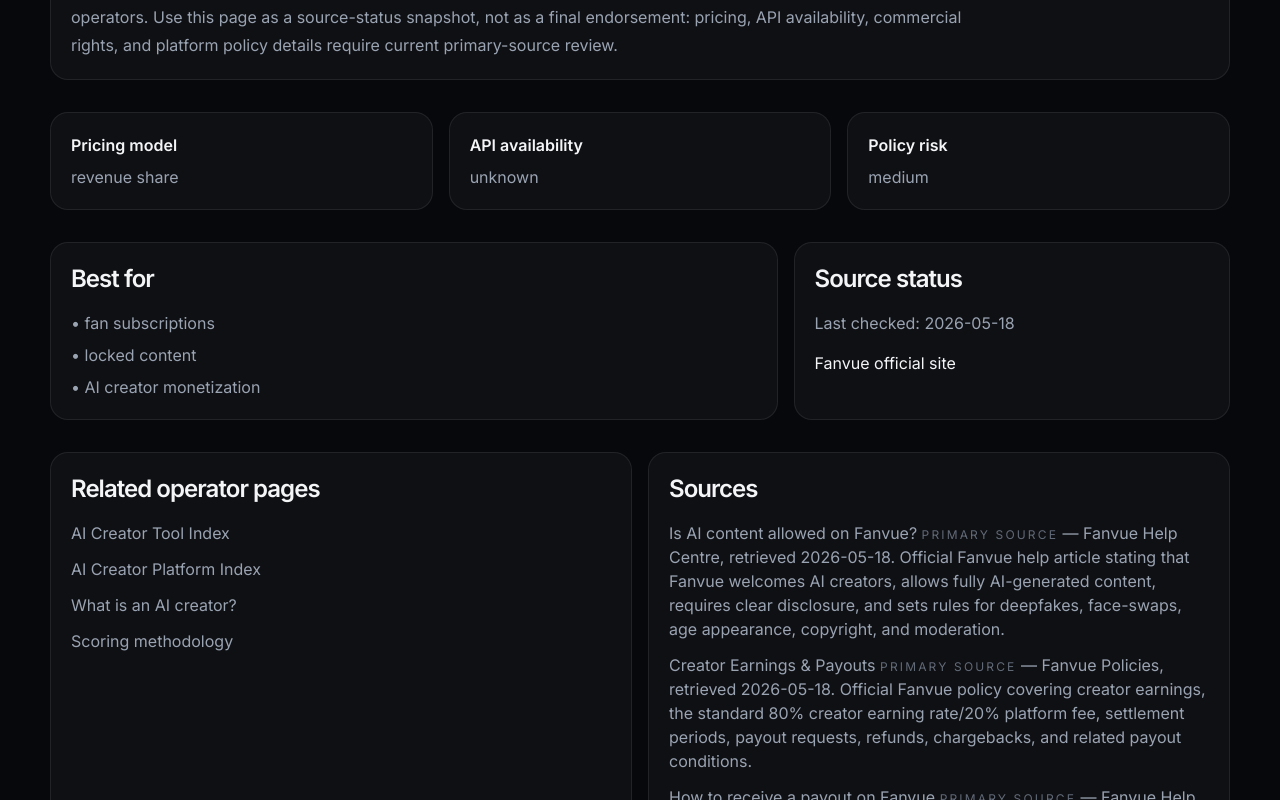
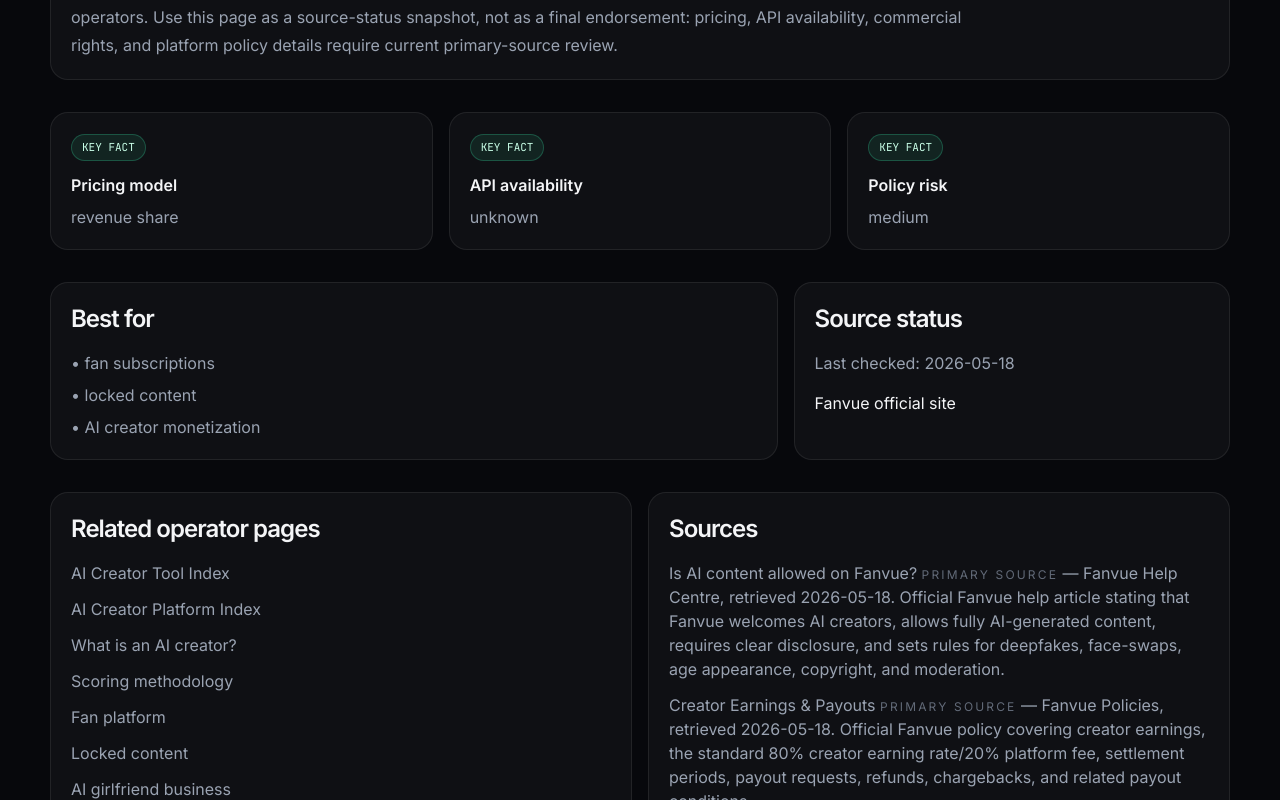
Before and after one commit to joewilsonai/ai-creator-ops, a Next.js app: page /tools/fanvue in a window 1280 px wide. Shown: the part 540-1340 px from the top of the page. Built offline with nearby package versions, Linux system fonts and the light colour scheme.

Commit message:
Add contextual glossary links to tool pages

```diff
--- a/app/tools/[slug]/page.tsx
+++ b/app/tools/[slug]/page.tsx
@@ -5,6 +5,51 @@
 
 function sourceTypeLabel(sourceType: string) {
   return sourceType === 'market_signal' ? 'market signal' : `${sourceType} source`;
+}
+
+function relatedGlossaryLinks(category: string) {
+  const linksByCategory: Record<string, { label: string; href: string }[]> = {
+    video_generation: [
+      { label: 'Image-to-video', href: '/glossary/image-to-video' },
+      { label: 'AI disclosure', href: '/glossary/ai-disclosure' },
+      { label: 'Identity consistency', href: '/glossary/identity-consistency' }
+    ],
+    image_generation: [
+      { label: 'Identity consistency', href: '/glossary/identity-consistency' },
+      { label: 'LoRA', href: '/glossary/lora' },
+      { label: 'Provenance', href: '/glossary/provenance' }
+    ],
+    identity_workflow: [
+      { label: 'Face swap', href: '/glossary/face-swap' },
+      { label: 'Identity consistency', href: '/glossary/identity-consistency' },
+      { label: 'Platform risk', href: '/glossary/platform-risk' }
+    ],
+    social_scheduler: [
+      { label: 'Creator automation', href: '/glossary/creator-automation' },
+      { label: 'Creator funnel', href: '/glossary/creator-funnel' },
+      { label: 'Platform risk', href: '/glossary/platform-risk' }
+    ],
+    dm_automation: [
+      { label: 'DM automation', href: '/glossary/dm-automation' },
+      { label: 'Creator automation', href: '/glossary/creator-automation' },
+      { label: 'AI girlfriend business', href: '/glossary/ai-girlfriend-business' }
+    ],
+    link_in_bio: [
+      { label: 'Creator funnel', href: '/glossary/creator-funnel' },
+      { label: 'Locked content', href: '/glossary/locked-content' },
+      { label: 'Fan platform', href: '/glossary/fan-platform' }
+    ],
+    fan_platform: [
+      { label: 'Fan platform', href: '/glossary/fan-platform' },
+      { label: 'Locked content', href: '/glossary/locked-content' },
+      { label: 'AI girlfriend business', href: '/glossary/ai-girlfriend-business' }
+    ]
+  };
+  return linksByCategory[category] ?? [
+    { label: 'AI creator', href: '/glossary/ai-creator' },
+    { label: 'Creator automation', href: '/glossary/creator-automation' },
+    { label: 'Platform risk', href: '/glossary/platform-risk' }
+  ];
 }
 
 export function generateStaticParams() { return getAllTools().map((tool) => ({ slug: tool.id })); }
@@ -31,6 +76,7 @@
   const tool = getTool(slug);
   if (!tool) notFound();
   const sources = tool.sources.map((sourceId) => getSource(sourceId)).filter((source) => source !== undefined);
+  const glossaryLinks = relatedGlossaryLinks(tool.category);
   return (
     <main className="wrap py-16">
       <Badge>{tool.category.replaceAll('_', ' ')}</Badge>
@@ -47,9 +93,9 @@
       </section>
 
       <section className="mt-8 grid gap-4 md:grid-cols-3">
-        <Card><h2 className="font-semibold">Pricing model</h2><p className="mt-2 text-[var(--muted)]">{tool.pricing_model.replaceAll('_', ' ')}</p></Card>
-        <Card><h2 className="font-semibold">API availability</h2><p className="mt-2 text-[var(--muted)]">{String(tool.api_available)}</p></Card>
-        <Card><h2 className="font-semibold">Policy risk</h2><p className="mt-2 text-[var(--muted)]">{tool.policy_risk}</p></Card>
+        <Card><Badge tone="green">KEY FACT</Badge><h2 className="mt-3 font-semibold">Pricing model</h2><p className="mt-2 text-[var(--muted)]">{tool.pricing_model.replaceAll('_', ' ')}</p></Card>
+        <Card><Badge tone="green">KEY FACT</Badge><h2 className="mt-3 font-semibold">API availability</h2><p className="mt-2 text-[var(--muted)]">{String(tool.api_available)}</p></Card>
+        <Card><Badge tone="green">KEY FACT</Badge><h2 className="mt-3 font-semibold">Policy risk</h2><p className="mt-2 text-[var(--muted)]">{tool.policy_risk}</p></Card>
       </section>
       <section className="mt-8 grid gap-4 md:grid-cols-[1fr_.6fr]">
         <Card><h2 className="text-2xl font-semibold tracking-[-.04em]">Best for</h2><ul className="mt-4 space-y-2 text-[var(--muted)]">{tool.best_for.map((item) => <li key={item}>• {item}</li>)}</ul></Card>
@@ -64,6 +110,7 @@
             <li><a className="text-[var(--cyan)]" href="/platforms">AI Creator Platform Index</a></li>
             <li><a className="text-[var(--cyan)]" href="/guides/what-is-an-ai-creator">What is an AI creator?</a></li>
             <li><a className="text-[var(--cyan)]" href="/methodology">Scoring methodology</a></li>
+            {glossaryLinks.map((link) => <li key={link.href}><a className="text-[var(--cyan)]" href={link.href}>{link.label}</a></li>)}
           </ul>
         </Card>
         <Card>
```
